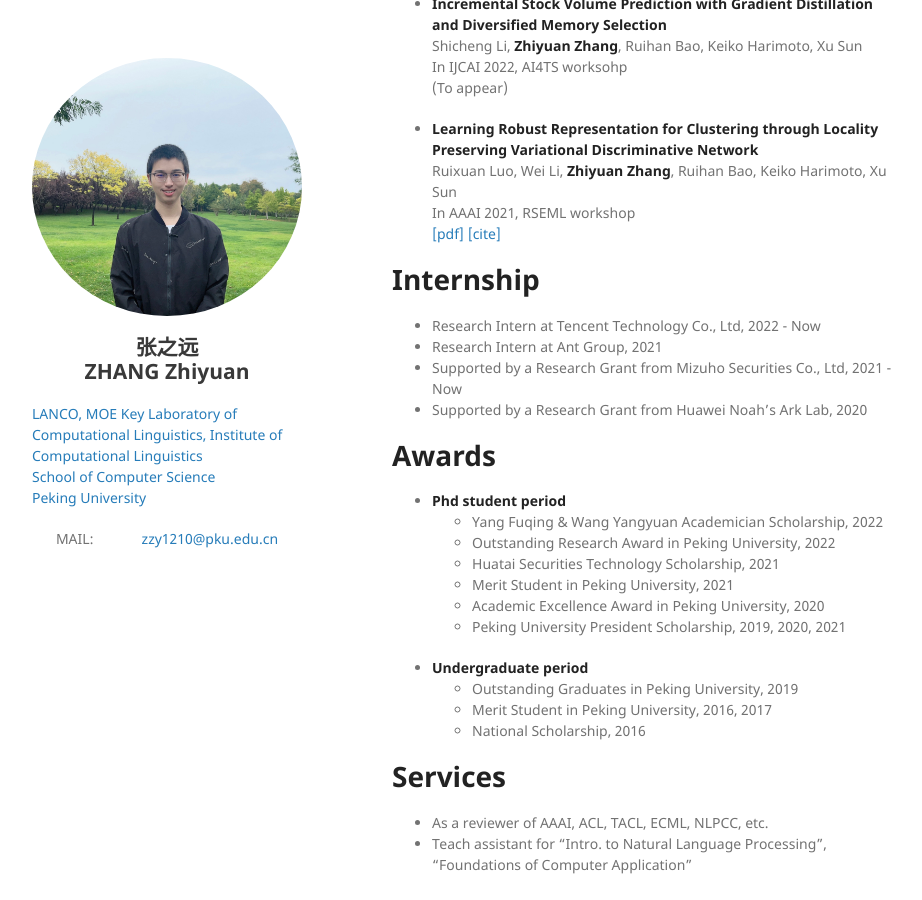
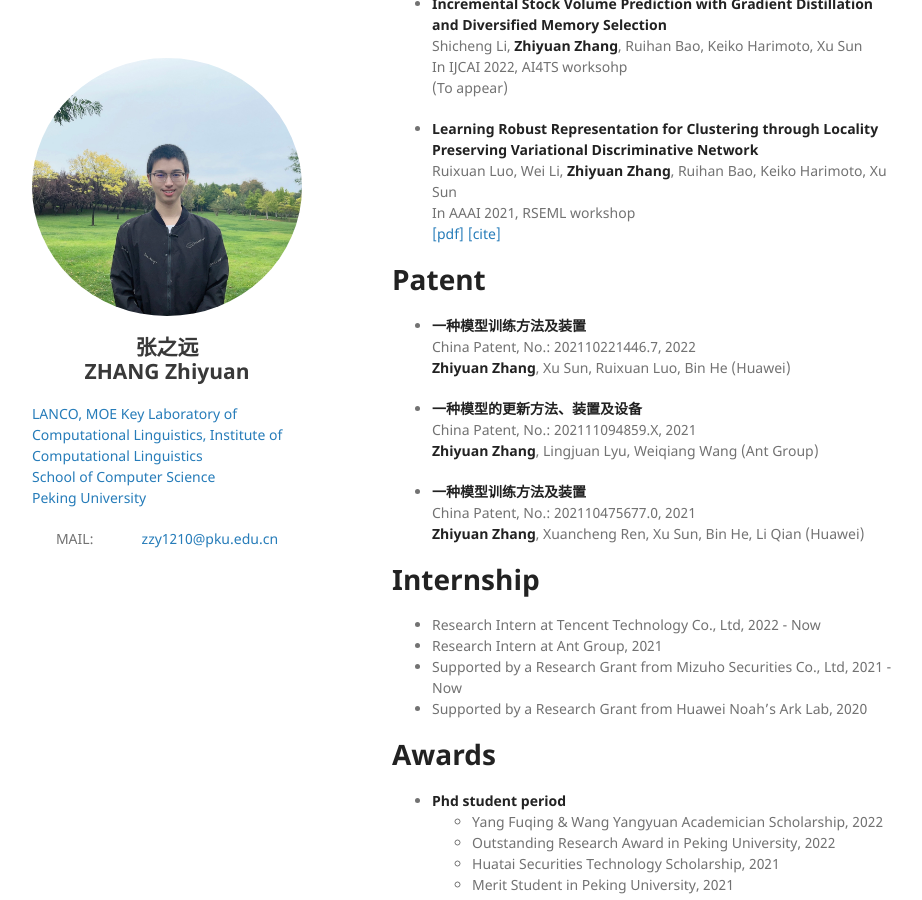
Before and after one commit to pkuzzy/pkuzzy.github.io, a Jekyll site: the page built from index.md, in a window 1280 px wide and 900 px high, scrolled down 3723 px. Shown: the whole window, without its empty margins (178-1100 px from the left). Built offline with Jekyll 4.4.1, drawn with Linux system fonts in a browser that asks for light colours; nearby versions of some CDN libraries; our own code applies the rules of GitHub Pages for plain Markdown files.

Commit message:
Update index.md

```diff
--- a/index.md
+++ b/index.md
@@ -150,6 +150,19 @@ layout: default
   In AAAI 2021, RSEML workshop
   [[pdf]](https://arxiv.org/pdf/2012.13489.pdf) [[cite]](https://dblp.uni-trier.de/rec/journals/corr/abs-2012-13489.html?view=bibtex)
 
+# Patent
+- **一种模型训练方法及装置**
+  China Patent, No.: 202110221446.7, 2022
+  **Zhiyuan Zhang**, Xu Sun, Ruixuan Luo, Bin He (Huawei)
+
+- **一种模型的更新方法、装置及设备**
+  China Patent, No.: 202111094859.X, 2021
+  **Zhiyuan Zhang**, Lingjuan Lyu, Weiqiang Wang (Ant Group)
+
+- **一种模型训练方法及装置**
+  China Patent, No.: 202110475677.0, 2021
+  **Zhiyuan Zhang**, Xuancheng Ren, Xu Sun, Bin He, Li Qian (Huawei)
+
 # Internship
 - Research Intern at Tencent Technology Co., Ltd, 2022 - Now
 - Research Intern at Ant Group, 2021
```
